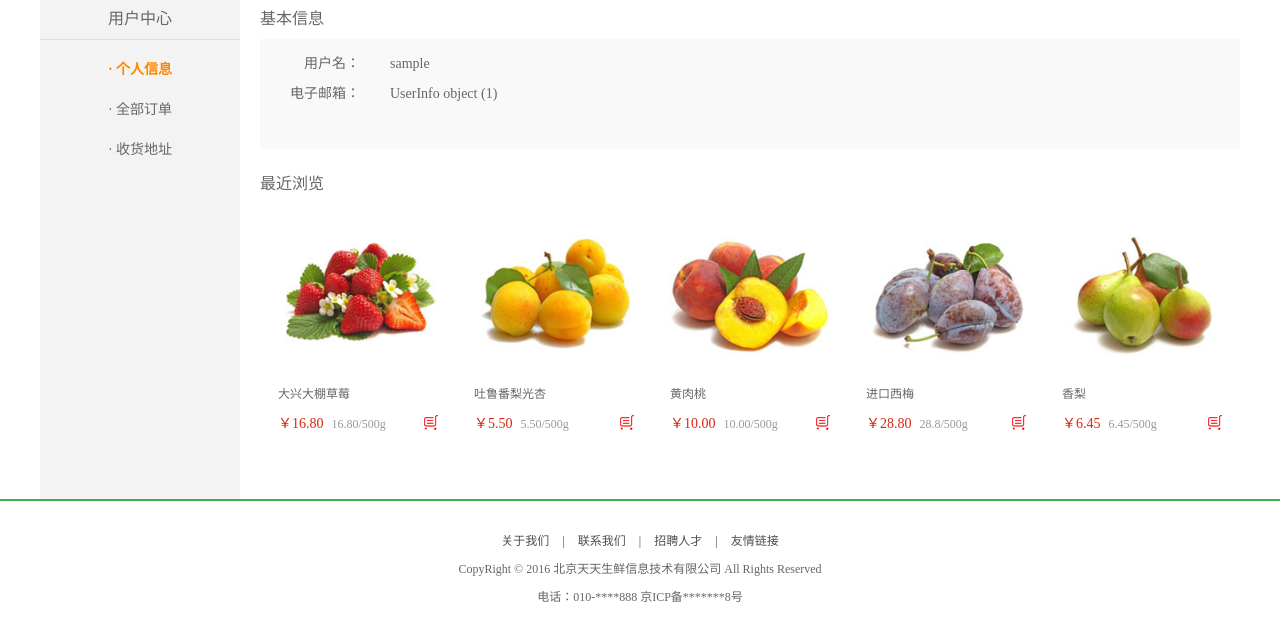
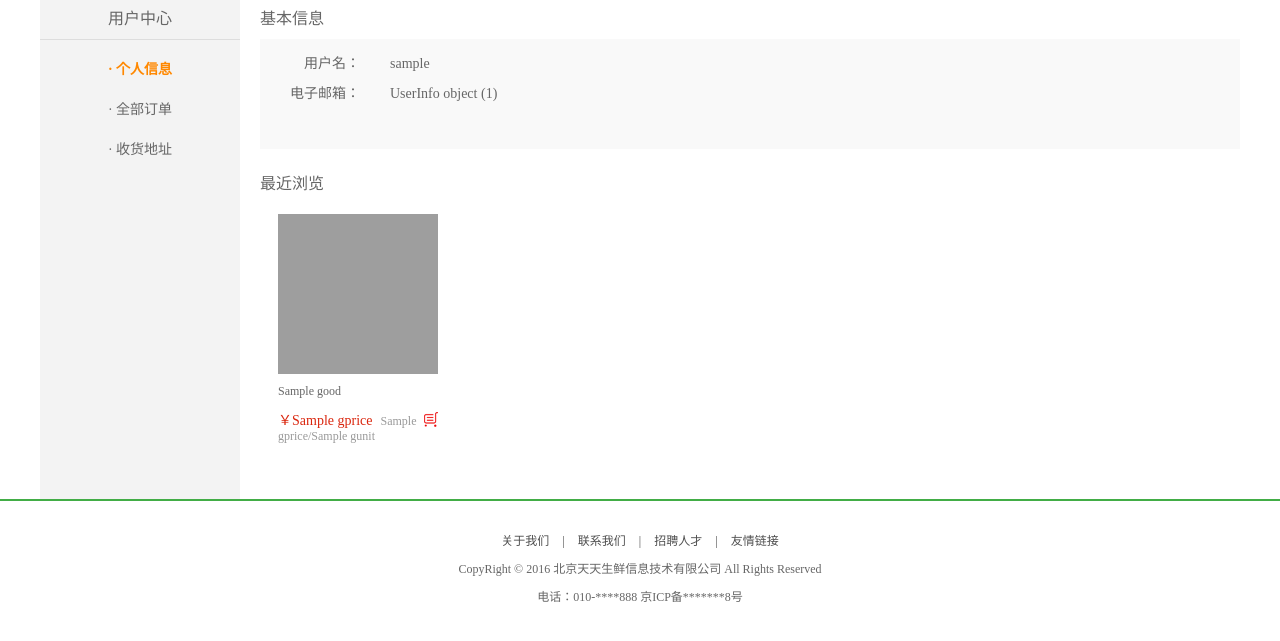
Before and after one commit to czp-py/dailyfresh, a Django app: template dailyfresh/templates/df_user/user_center_info.html in a window 1280 px wide. Shown: the part 146-787 px from the top of the page. Run offline with Django 3.2, Linux system fonts and the light colour scheme; tables that the repository leaves empty hold one stand-in row (values such as "Sample post"); the template is opened without the code that fills it: values that come from a table or form of the project are taken from there, most other values are stand-ins (such as "Sample title", 1, 10 or a date in 2020); grey boxes are pictures that could not be loaded.

Commit message:
完成登陆验证

```diff
--- a/dailyfresh/df_user/urls.py
+++ b/dailyfresh/df_user/urls.py
@@ -7,6 +7,7 @@ urlpatterns = [
     url(r'^register_exit', views.register_exit),
     url(r'^register_handle/$', views.register_handle),
     url(r'^login_handle/$', views.login_handle),
+    url(r'^logout/$', views.logout),
     url(r'^info/$', views.info),
     url(r'^order/$', views.order),
     url(r'^site/$', views.site),
--- a/dailyfresh/templates/base.html
+++ b/dailyfresh/templates/base.html
@@ -6,28 +6,33 @@
 		<div class="header">
 			<div class="welcome fl">欢迎来到天天生鲜!</div>
 			<div class="fr">
-				<div class="login_info fl">
-					欢迎您：<em>张 山</em>
+				{%if request.session.user_name|default:'' != ''%}
+				<div class="login_btn fl">
+					欢迎您：<em>{{request.session.user_name}}</em>
+					<span>|</span>
+					<a href="/user/logout/">退出</a>
 				</div>
+				{%else%}
 				<div class="login_btn fl">
 					<a href="/user/login/">登录</a>
 					<span>|</span>
 					<a href="/user/register/">注册</a>
 				</div>
+				{%endif%}
 				<div class="user_link fl">
 					<span>|</span>
-					<a href="user_center_info.html">用户中心</a>
+					<a href="/user/info">用户中心</a>
 					<span>|</span>
-					<a href="cart.html">我的购物车</a>
+					<a href="/user/cart.html">我的购物车</a>
 					<span>|</span>
-					<a href="user_center_order.html">我的订单</a>
+					<a href="/user/order">我的订单</a>
 				</div>
 			</div>
 		</div>
 	</div>
 
 	<div class="search_bar clearfix">
-		<a href="" class="logo fl"><img src="/static/images/logo.png"></a>
+		<a href="/index/" class="logo fl"><img src="/static/images/logo.png"></a>
 {%if pagename == 1%}
 		<div class="sub_page_name fl">|&nbsp;&nbsp;&nbsp;&nbsp;用户中心</div>
 		<div class="search_con fr">
--- a/dailyfresh/templates/df_user/user_center_info.html
+++ b/dailyfresh/templates/df_user/user_center_info.html
@@ -21,55 +21,17 @@
 				<h3 class="common_title2">最近浏览</h3>
 				<div class="has_view_list">
 					<ul class="goods_type_list clearfix">
+				{%for g in goods_list%}
 				<li>
-					<a href="detail.html"><img src="/static/images/goods/goods003.jpg"></a>
-					<h4><a href="detail.html">大兴大棚草莓</a></h4>
+					<a href="/{{g.id}}/"><img src="/static/{{g.gpic}}"></a>
+					<h4><a href="/{{g.id}}/">{{g.gname}}</a></h4>
 					<div class="operate">
-						<span class="prize">￥16.80</span>
-						<span class="unit">16.80/500g</span>
+						<span class="prize">￥{{g.gprice}}</span>
+						<span class="unit">{{g.gprice}}/{{g.gunit}}</span>
 						<a href="#" class="add_goods" title="加入购物车"></a>
 					</div>
 				</li>
-
-				<li>
-					<a href="#"><img src="/static/images/goods/goods004.jpg"></a>
-					<h4><a href="#">吐鲁番梨光杏</a></h4>
-					<div class="operate">
-						<span class="prize">￥5.50</span>
-						<span class="unit">5.50/500g</span>
-						<a href="#" class="add_goods" title="加入购物车"></a>
-					</div>
-				</li>
-
-				<li>
-					<a href="#"><img src="/static/images/goods/goods005.jpg"></a>
-					<h4><a href="#">黄肉桃</a></h4>
-					<div class="operate">
-						<span class="prize">￥10.00</span>
-						<span class="unit">10.00/500g</span>
-						<a href="#" class="add_goods" title="加入购物车"></a>
-					</div>
-				</li>
-
-				<li>
-					<a href="#"><img src="/static/images/goods/goods006.jpg"></a>
-					<h4><a href="#">进口西梅</a></h4>
-					<div class="operate">
-						<span class="prize">￥28.80</span>
-						<span class="unit">28.8/500g</span>
-						<a href="#" class="add_goods" title="加入购物车"></a>
-					</div>
-				</li>
-
-				<li>
-					<a href="#"><img src="/static/images/goods/goods007.jpg"></a>
-					<h4><a href="#">香梨</a></h4>
-					<div class="operate">
-						<span class="prize">￥6.45</span>
-						<span class="unit">6.45/500g</span>
-						<a href="#" class="add_goods" title="加入购物车"></a>
-					</div>
-				</li>
+				{%endfor%}
 			</ul>
 		</div>
 		</div>
```
Also changed, not shown: dailyfresh/df_goods/views.py (+26 -5 lines), dailyfresh/df_user/user_decorator.py (added, +14 -0 lines), dailyfresh/df_user/views.py (+25 -2 lines), dailyfresh/templates/df_goods/detail.html (+5 -4 lines).
